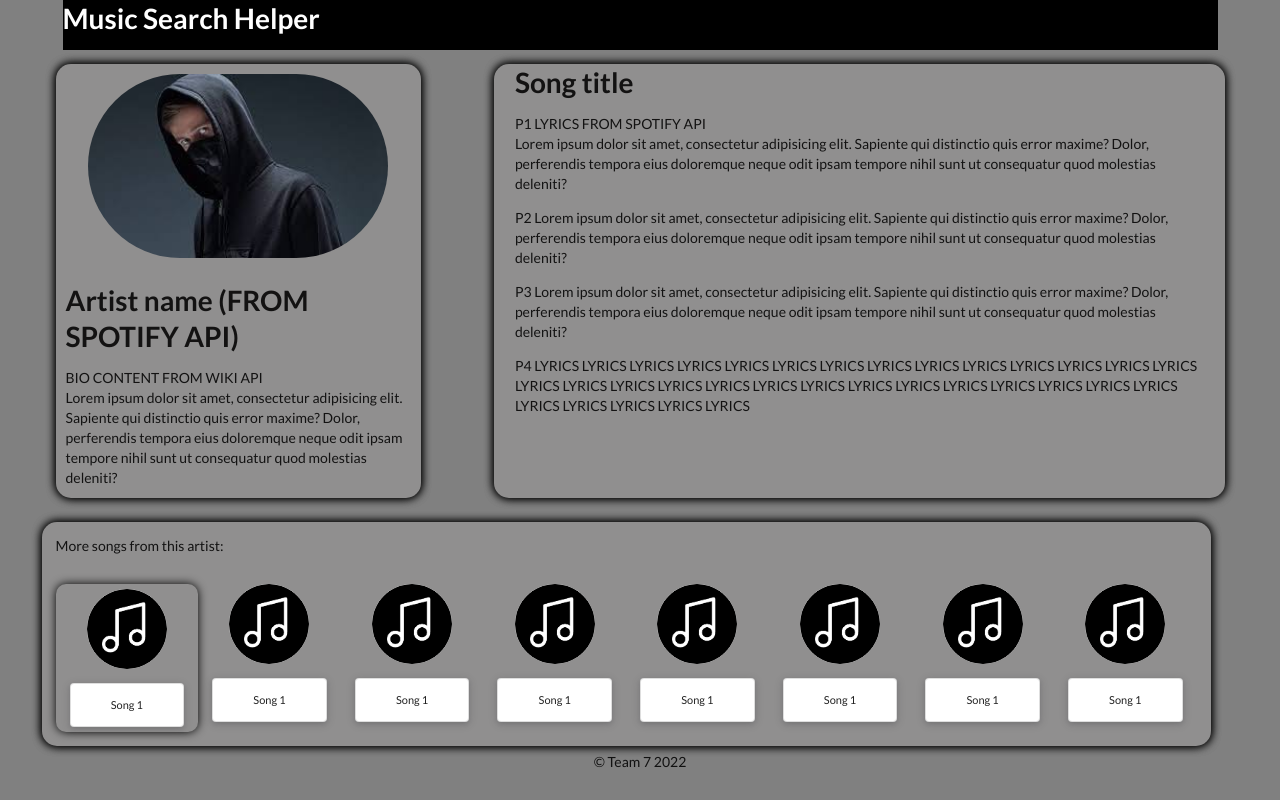
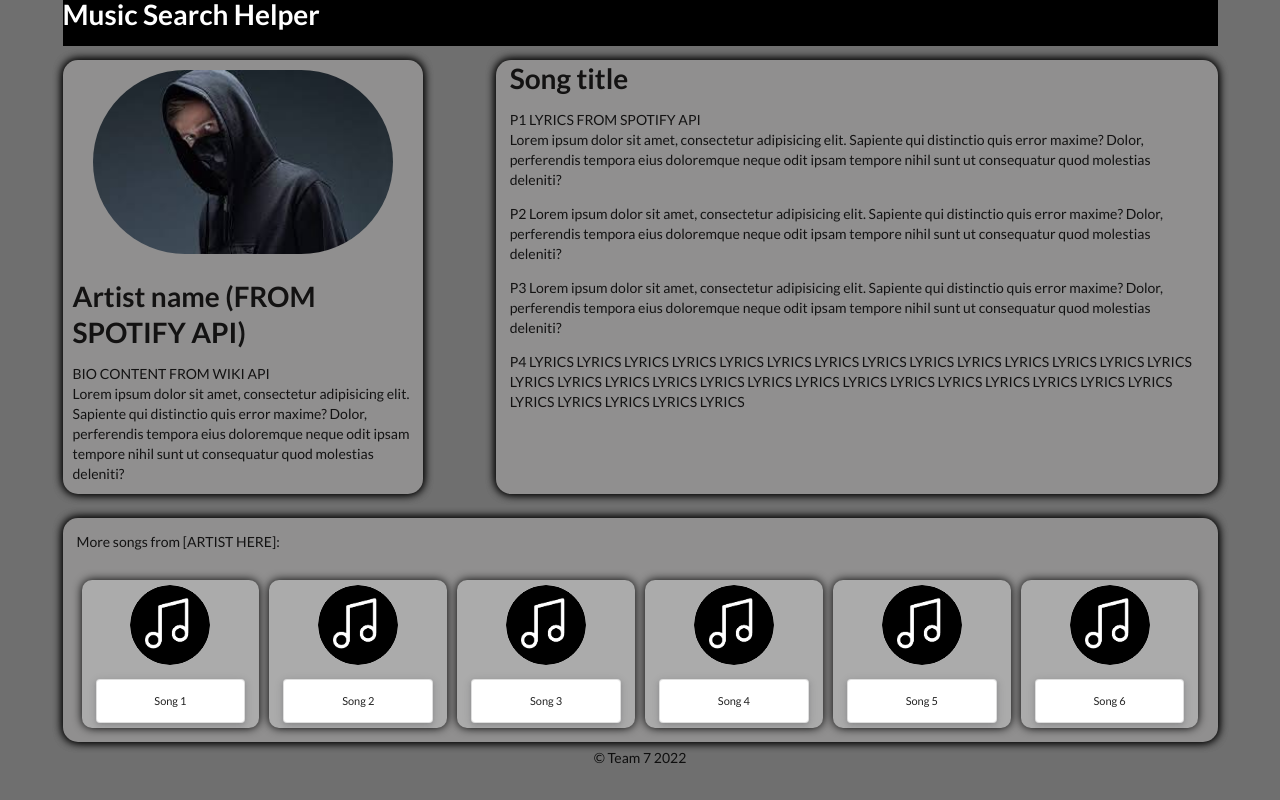
Before and after one commit to Gordon-Magill/NASA_exploration, a plain HTML site: page resultsPage.html in a window 1280 px wide. Drawn offline with nearby package versions, Linux system fonts and the light colour scheme.

Commit message:
Minor styling improvements

```diff
--- a/assets/style/resultsPage.css
+++ b/assets/style/resultsPage.css
@@ -1,5 +1,5 @@
 body {
-    background-color: gray;
+    background-color: rgb(111, 111, 111);
 }
 
 iframe {
@@ -13,9 +13,6 @@ footer {
 
 .customHeader {
     background-color: black;
-    color:white;
-    vertical-align: middle;
-
 }
 
 #musicContainer {
@@ -48,4 +45,11 @@ footer {
     border-radius: 10px;
     padding-top: 5px;
     padding-bottom: 5px;
+    background-color: rgb(171, 171, 171);
+    margin: 5px;
+
 }
+
+#moreMusicTitle {
+
+}
--- a/resultsPage.html
+++ b/resultsPage.html
@@ -17,18 +17,18 @@
 <body>
 
     <!-- Header -->
-    <div class="ui fluid container grid customHeader">
-        <div class="row">
-            <h1>Music Search Helper</h1>
+    <div class="ui grid fluid container customHeader">
+        <div class="ui one column row">
+            <h1 class="ui inverted header">Music Search Helper</h1>
         </div>
     </div>
 
     <!-- Main content -->
-    <div class="ui container fluid relaxed grid">
+    <div class="ui container fluid grid">
         <div class="row">
 
             <!-- Artist image -->
-            <div class="five wide left floated column" id="artistInfoContainer">
+            <div class="ui five wide left floated column" id="artistInfoContainer">
                 <img class="ui medium circular centered image" src="./assets/images/AW_test.jpeg" id="artistPhotoEl">
                 <h1>Artist name (FROM SPOTIFY API)</h1>
                 <p>BIO CONTENT FROM WIKI API <br> Lorem ipsum dolor sit amet, consectetur adipisicing elit. Sapiente qui distinctio quis error maxime? Dolor, perferendis tempora eius doloremque neque odit ipsam tempore nihil sunt ut consequatur quod molestias deleniti?</p>
@@ -47,66 +47,53 @@
         </div>
 
         <!-- Row for music suggestions -->
-        <div class="ui grid" id="musicContainer">
+        <div class="ui grid fluid container" id="musicContainer">
             <div class="row">
-                <p>More songs from this artist:</p>
+                <p id="moreMusicTitle">More songs from <span id="moreMusicTitleArtist">[ARTIST HERE]</span>:</p>
             </div>
             <div class="row equal width grid">
-                <div class="centered two wide column musicItem">
+                <div class="column musicItem">
                     <img class="ui tiny circular centered image" src="./assets/images/download.png" id="artistPhotoEl">
                     <div class="ui mini center aligned raised segment">
                         Song 1
                     </div>
                 </div>
 
-                <div class="centered two wide column">
+                <div class="column musicItem">
                     <img class="ui tiny circular centered image" src="./assets/images/download.png" id="artistPhotoEl">
                     <div class="ui mini center aligned raised segment">
-                        Song 1
+                        Song 2
                     </div>
                 </div>
 
-                <div class="two wide column">
+                <div class="column musicItem">
                     <img class="ui tiny circular centered image" src="./assets/images/download.png" id="artistPhotoEl">
                     <div class="ui mini center aligned raised segment">
-                        Song 1
+                        Song 3
                     </div>
                 </div>
 
-                <div class="two wide column">
+                <div class="column musicItem">
                     <img class="ui tiny circular centered image" src="./assets/images/download.png" id="artistPhotoEl">
                     <div class="ui mini center aligned raised segment">
-                        Song 1
+                        Song 4
                     </div>
                 </div>
 
-                <div class="two wide column">
+                <div class="column musicItem">
                     <img class="ui tiny circular centered image" src="./assets/images/download.png" id="artistPhotoEl">
                     <div class="ui mini center aligned raised segment">
-                        Song 1
+                        Song 5
                     </div>
                 </div>
 
-                <div class="two wide column">
+                <div class="column musicItem">
                     <img class="ui tiny circular centered image" src="./assets/images/download.png" id="artistPhotoEl">
                     <div class="ui mini center aligned raised segment">
-                        Song 1
+                        Song 6
                     </div>
                 </div>
 
-                <div class="two wide column">
-                    <img class="ui tiny circular centered image" src="./assets/images/download.png" id="artistPhotoEl">
-                    <div class="ui mini center aligned raised segment">
-                        Song 1
-                    </div>
-                </div>
-
-                <div class="two wide column">
-                    <img class="ui tiny circular centered image" src="./assets/images/download.png" id="artistPhotoEl">
-                    <div class="ui mini center aligned raised segment">
-                        Song 1
-                    </div>
-                </div>
             </div>
 
 
```
